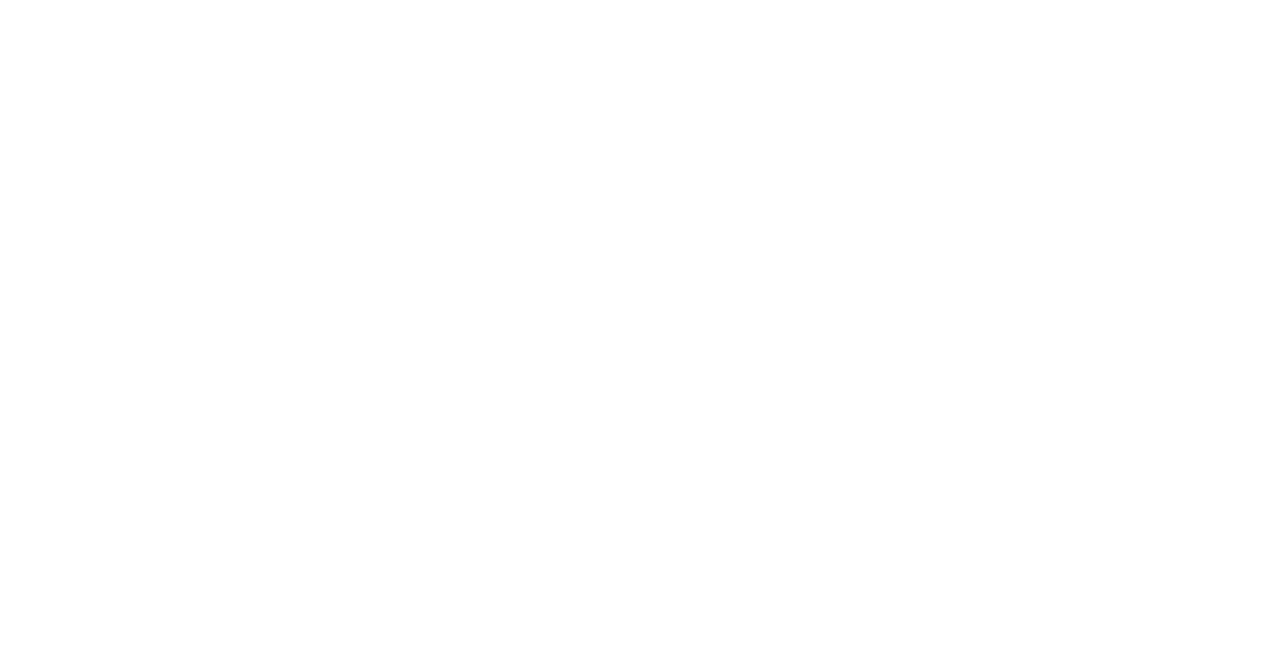
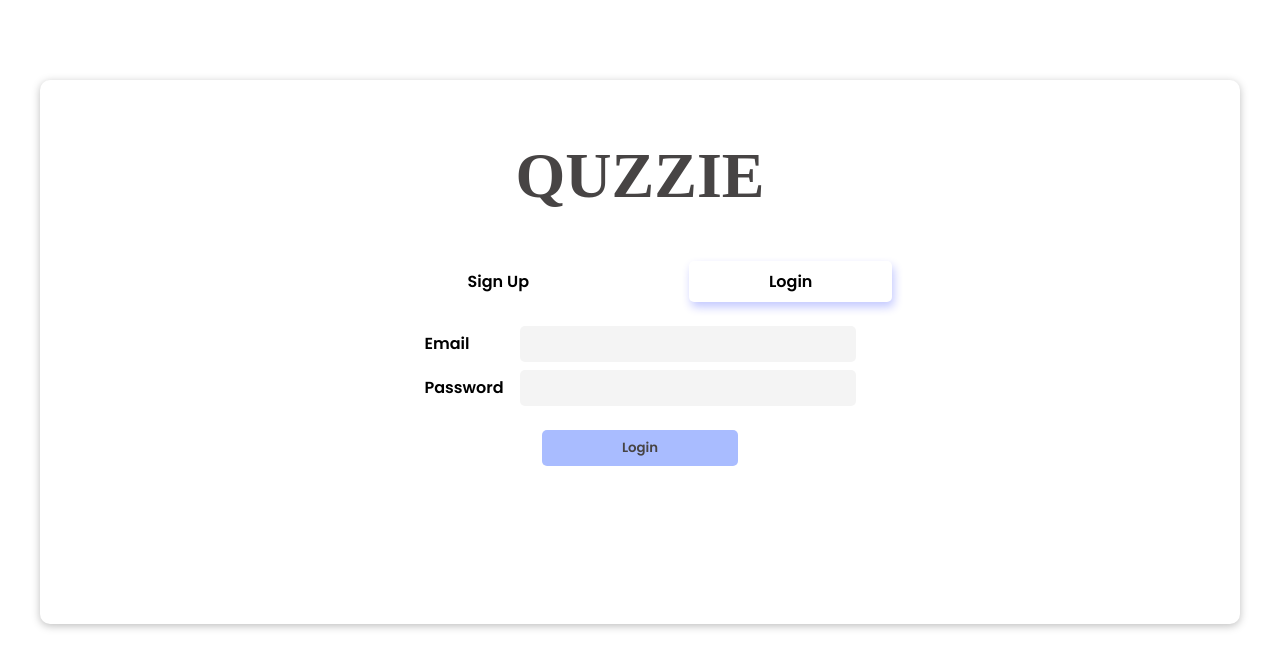
Before and after one commit to AzizurDRahaman/quizzie-cuvette, a React (Vite) app in the folder client/: page /login in a window 1280 px wide. Before the commit this address had no page. Shown: the top 668 px of the page. Built offline with nearby package versions, Linux system fonts and the light colour scheme; a web font is replaced by a local one.

Commit message:
Created the login page UI

```diff
--- a/client/src/App.jsx
+++ b/client/src/App.jsx
@@ -1,10 +1,12 @@
 import { Routes, Route, Navigate } from "react-router-dom";
 import Signup from "./components/pages/Authentication/Signup";
+import Login from "./components/pages/Authentication/Login";
 
 function App() {
   return (
     <Routes>
       {/* <Signup /> */}
+      <Route path="/login" element={<Login />} />
       <Route path="/sign-up" element={<Signup />} />
     </Routes>
   );
--- /dev/null
+++ b/client/src/components/pages/Authentication/Login.jsx
@@ -0,0 +1,38 @@
+import React, { useState } from 'react'
+import styles from './Signup.module.css'
+import { useNavigate } from 'react-router-dom'
+import Card from '../../UI/Card/Card';
+
+export default function Login() {
+    const [ formData, setFormData ] = useState({
+        name: '',
+        email:'',
+        password:'',
+        conf_pass:''
+    })
+    const navigate = useNavigate();
+  return (
+    <Card>
+        <div className={styles.card}>
+            <h1>QUZZIE</h1>
+            <div className={styles.links}>
+                <span onClick={() => navigate("/sign-up")}>Sign Up</span>
+                <span className={styles.active}>Login</span>
+            </div>
+            <form>
+                <div>
+                    <label htmlFor='email'>Email</label>
+                    <input type="email" id='email' name='email' value={formData.email} onChange={(e) => setFormData({ ...formData, email: e.target.value })} />
+                </div>
+                <div>
+                    <label htmlFor='pass'>Password</label>
+                    <input type="password" id='pass' name='password' value={formData.password} onChange={(e) => setFormData({ ...formData, password: e.target.value })} />
+                </div>
+                <div>
+                <button>Login</button>
+                </div>
+            </form>
+        </div>
+    </Card>
+  )
+}
--- a/client/src/components/pages/Authentication/Signup.jsx
+++ b/client/src/components/pages/Authentication/Signup.jsx
@@ -2,6 +2,7 @@
 import Card from '../../UI/Card/Card'
 import styles from './Signup.module.css'
 import { BASE_URL } from '../../../constants'
+import { useNavigate } from 'react-router-dom'
 
 export default function Signup() {
     const [ formData, setFormData ] = useState({
@@ -10,6 +11,7 @@
         password:'',
         conf_pass:''
     })
+    const navigate = useNavigate();
     const handleSubmit = async(e) => {
         e.preventDefault();
         console.log(formData);
@@ -27,8 +29,7 @@
                 body: JSON.stringify({name, email, password})
             });
             const data = await response.json();
-            console.log(data);
-            setFormData({name: '', email: '', password: '', conf_pass: ''});
+            navigate("/login");
         }catch(err){
             console.log(err);
         }
@@ -39,7 +40,7 @@
             <h1>QUZZIE</h1>
             <div className={styles.links}>
                 <span className={styles.active}>Sign Up</span>
-                <span>Login</span>
+                <span onClick={() => navigate("/login")}>Login</span>
             </div>
             <form>
                 <div>
```
